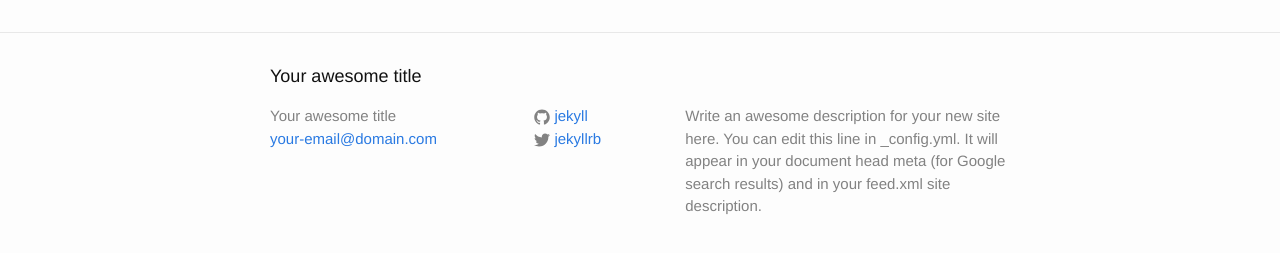
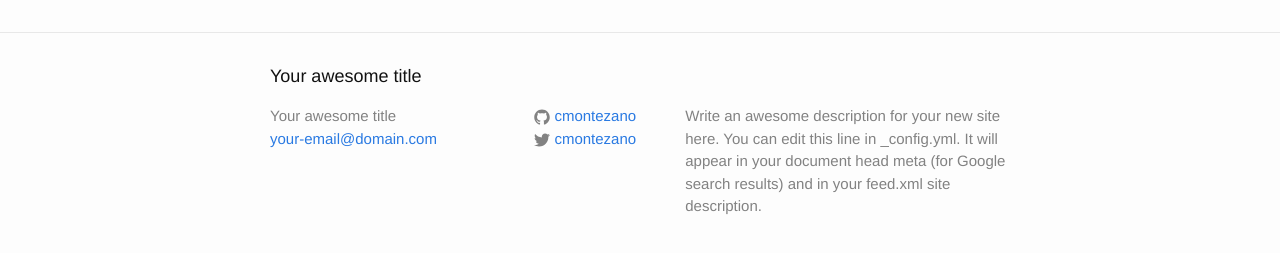
Before and after one commit to cmontezano/cmontezano.github.io, a Jekyll site: the page built from index.html, in a window 1280 px wide. Shown: the part 264-517 px from the top of the page. Built offline with Jekyll 4.4.1, drawn with Linux system fonts in a browser that asks for light colours.

Commit message:
edit config settings

```diff
--- a/_config.yml
+++ b/_config.yml
@@ -7,8 +7,8 @@ description: > # this means to ignore newlines until "baseurl:"
   Google search results) and in your feed.xml site description.
 baseurl: "" # the subpath of your site, e.g. /blog/
 url: "http://yourdomain.com" # the base hostname & protocol for your site
-twitter_username: jekyllrb
-github_username:  jekyll
+twitter_username: cmontezano
+github_username:  cmontezano
 
 # Build settings
 markdown: kramdown
```
